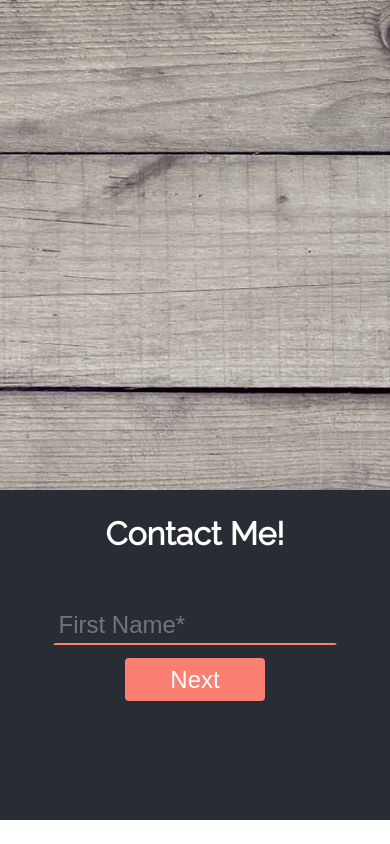
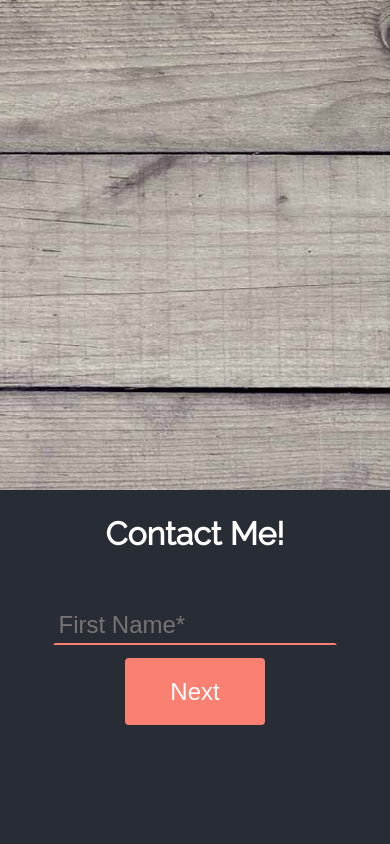
Before and after one commit to SpencerLindemuth/portfolio, a React (Create React App) app: page / in a window 390 px wide. Shown: the part 5149-5993 px from the top of the page. Before the commit the page ends 5969 px from the top, so only its background shows below. Built offline with nearby package versions, Linux system fonts and the light colour scheme.

Commit message:
contact button mobile adjustments

```diff
--- a/src/App.css
+++ b/src/App.css
@@ -424,6 +424,8 @@
 @media only screen and (max-width: 800px){
   .next-button{
     width: 36%;
+    height: fit-content;
+    padding: 5%;
   }
 }
 
```
